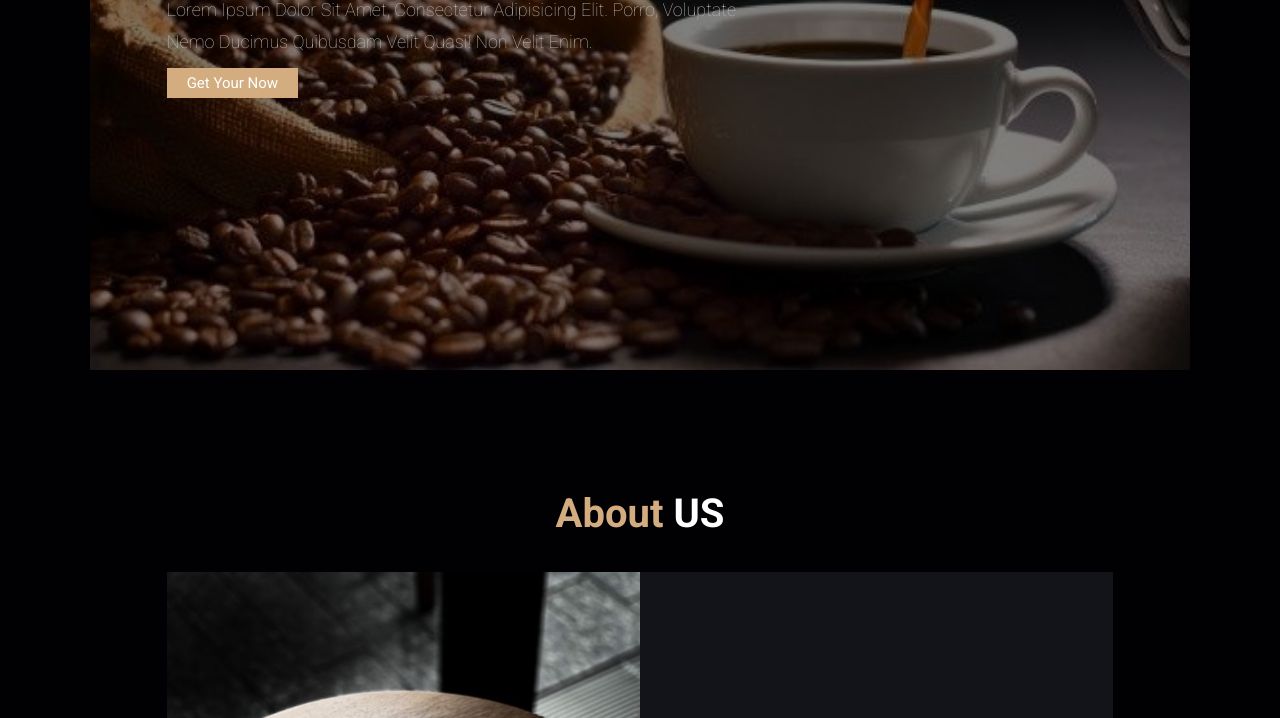
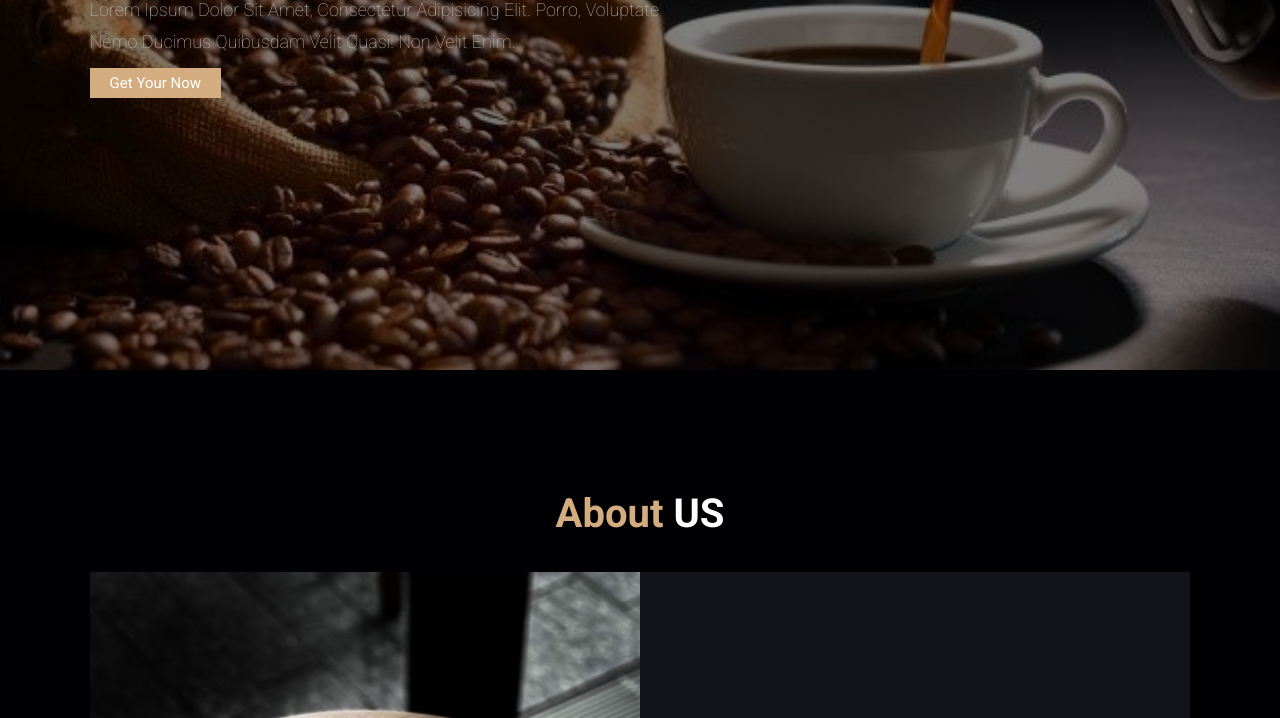
Before and after one commit to Elisha244202/coffee, a plain HTML site: page index.html in a window 1280 px wide. Shown: the part 430-1148 px from the top of the page. Drawn offline with Linux system fonts and the light colour scheme.

Commit message:
Update style.css

```diff
--- a/style.css
+++ b/style.css
@@ -19,7 +19,6 @@
 
 body{
   background: var(--bg);
-  padding: 0 7%;
 }
 
 html{
```
